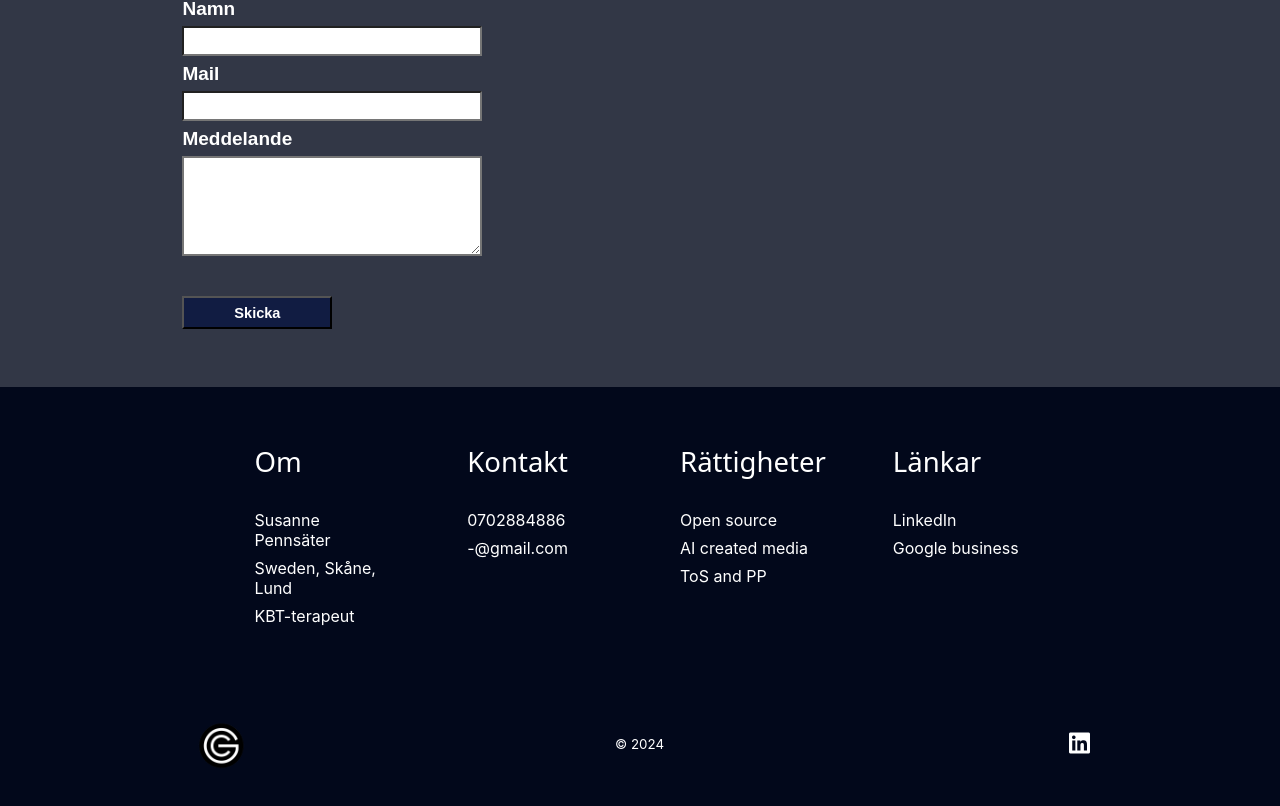
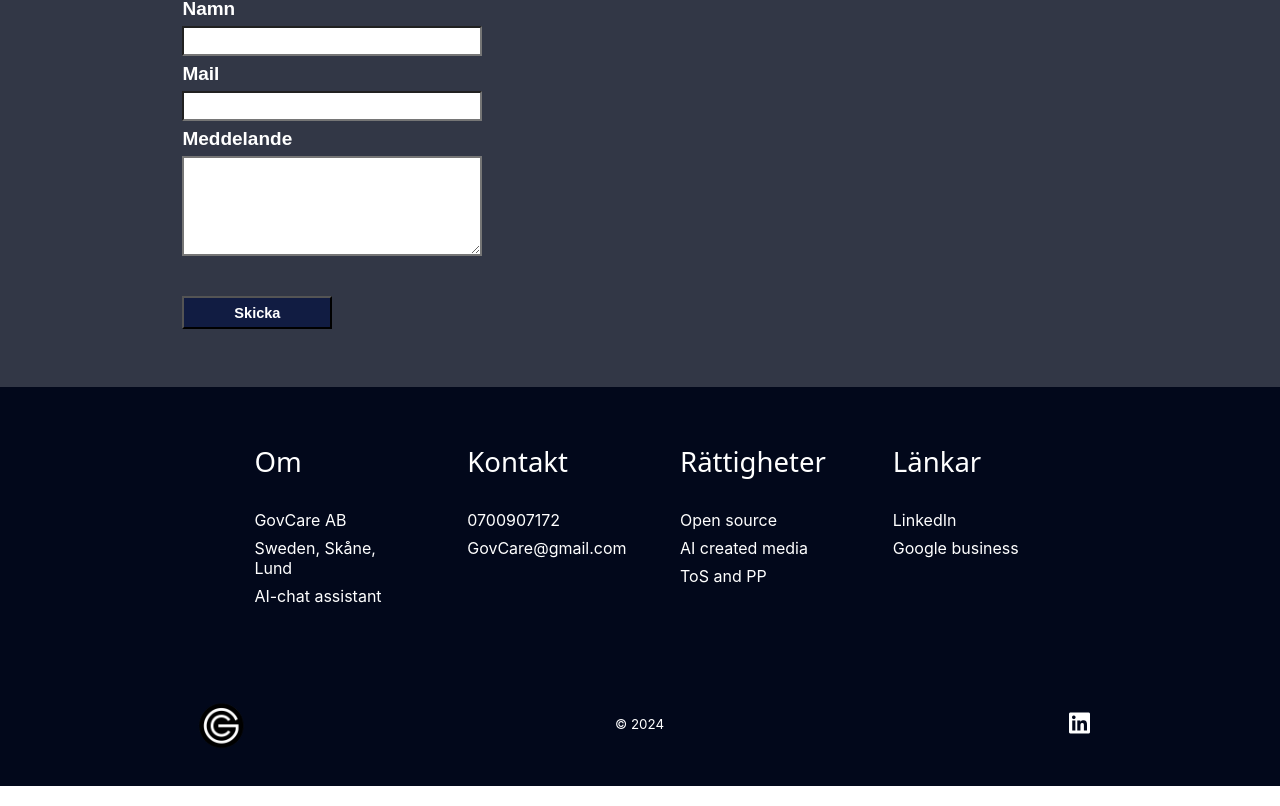
Before and after one commit to filippennsater/chat-website, a React (Create React App) app: page /contact in a window 1280 px wide. Shown: the part 763-1569 px from the top of the page. Built offline with nearby package versions, Linux system fonts and the light colour scheme; a web font is replaced by a local one.

Commit message:
changed some information in the footer

```diff
--- a/src/components/footer/Footer.jsx
+++ b/src/components/footer/Footer.jsx
@@ -18,15 +18,15 @@ function Footer() {
 
                     <div className='footer-link-items'>
                         <div className='footer-header'>Om</div>
-                        <div className='p3'>Susanne Pennsäter</div>
+                        <div className='p3'>GovCare AB</div>
                         <div className='p3'>Sweden, Skåne, Lund</div>
-                        <div className='p3'>KBT-terapeut</div>
+                        <div className='p3'>AI-chat assistant</div>
                     </div>
 
                     <div className='footer-link-items'>
                         <div className='footer-header'>Kontakt</div>
-                        <div className='p3'>0702884886</div>
-                        <div className='p3'>-@gmail.com</div>
+                        <div className='p3'>0700907172</div>
+                        <div className='p3'>GovCare@gmail.com</div>
                     </div>
 
                 </div>
```
